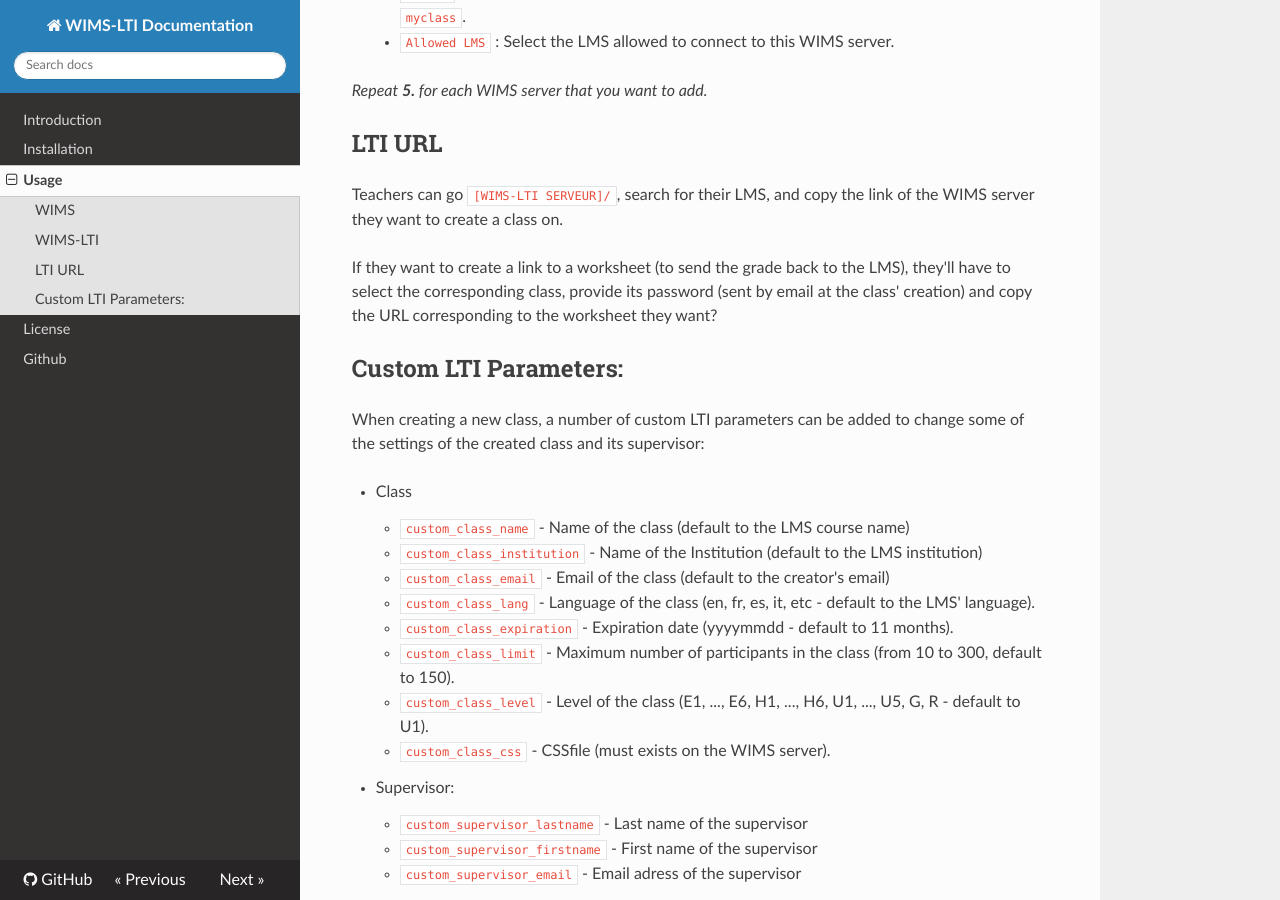
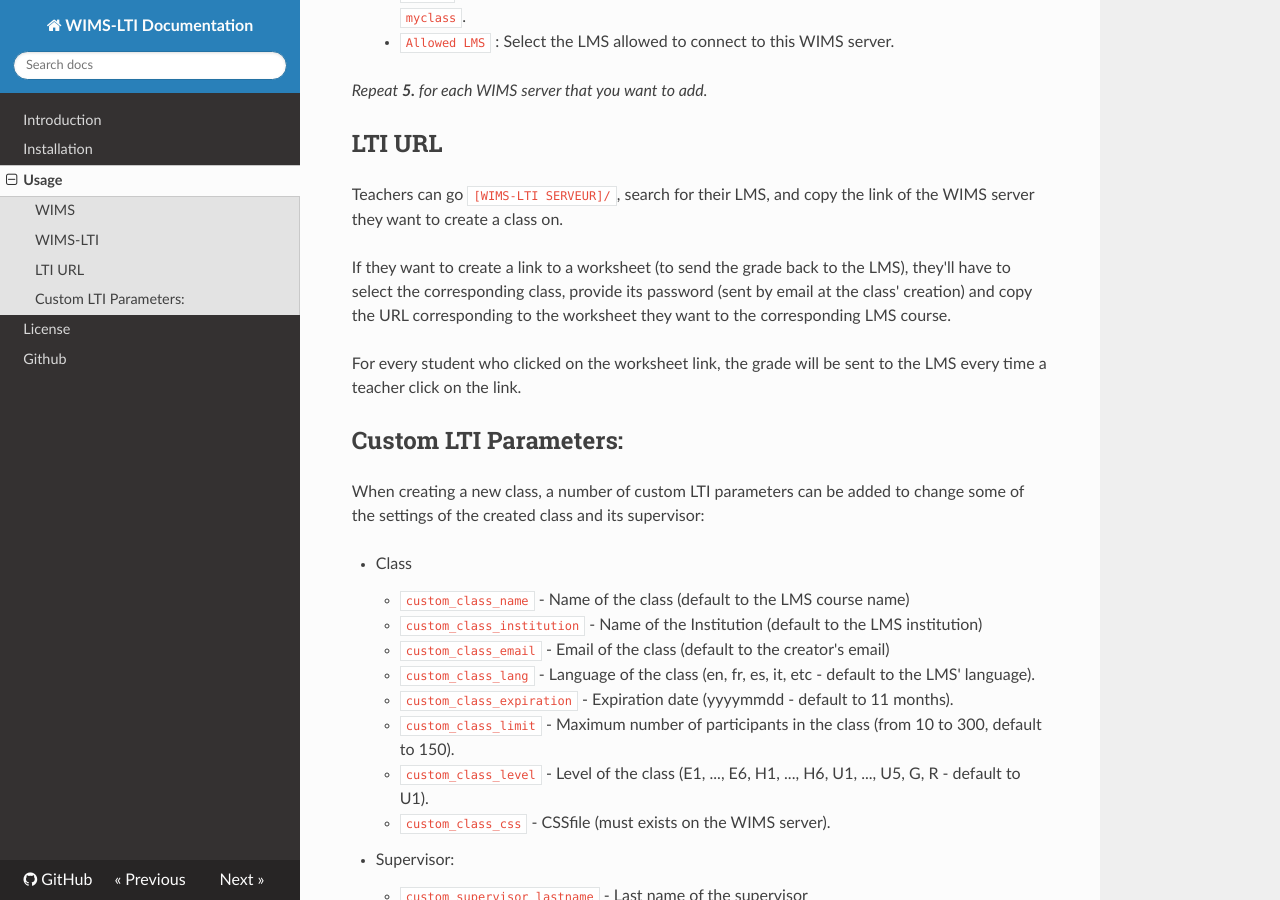
Before and after one commit to PremierLangage/wims-lti, an MkDocs documentation site: the page built from docs/usage.md, in a window 1280 px wide and 900 px high, scrolled down 1032 px. Built offline with MkDocs 1.6.1, drawn with Linux system fonts in a browser that asks for light colours; nearby versions of some CDN libraries.

Commit message:
Update usage.md

```diff
--- a/docs/usage.md
+++ b/docs/usage.md
@@ -55,7 +55,10 @@
 If they want to create a link to a worksheet (to send the grade back to the LMS),
 they'll have to select the corresponding class, provide its password (sent
 by email at the class' creation) and copy the URL corresponding to the worksheet
-they want?
+they want to the corresponding LMS course.
+
+For every student who clicked on the worksheet link, the grade will be sent to the LMS every
+time a teacher click on the link.
 
 
 ## Custom LTI Parameters:
```
